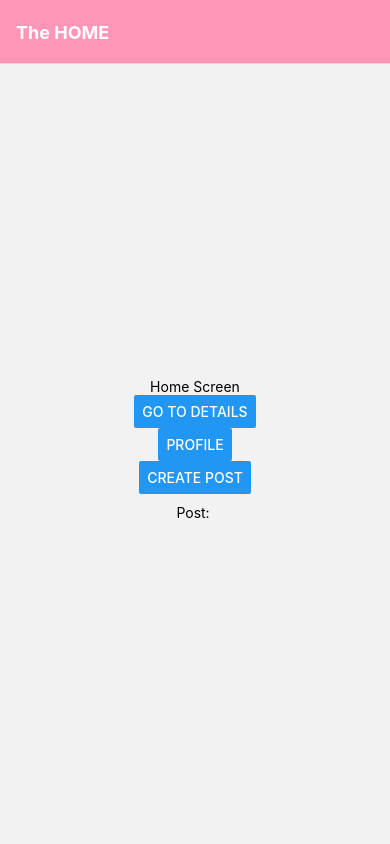
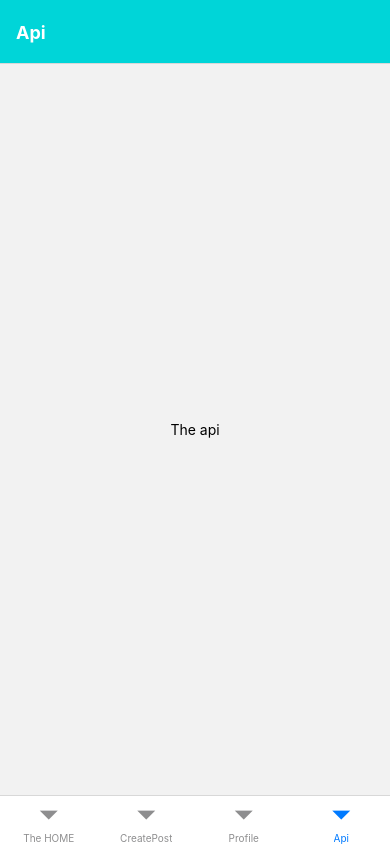
Before and after one commit to ShadowsHood/gam-Otech, a React Native app: screen /Api in a window 390 px wide. Built offline with nearby package versions, Linux system fonts and the light colour scheme.

Commit message:
Tabs (revoir le tab + stack)

```diff
--- a/App.js
+++ b/App.js
@@ -3,13 +3,16 @@
 import { StyleSheet, Text, Image, View, Button } from 'react-native';
 import { NavigationContainer } from '@react-navigation/native';
 import { createNativeStackNavigator } from '@react-navigation/native-stack';
+import { createBottomTabNavigator } from '@react-navigation/bottom-tabs';
 
 import HomeScreen from './src/screens/HomeScreen';
 import CreatePostScreen from './src/components/CreatePostComponent';
 import DetailsScreen from './src/screens/DetailsScreen';
 import ProfileScreen from './src/screens/ProfileScreen';
+import ApiScreen from './src/screens/ApiScreen';
 
 const Stack = createNativeStackNavigator();
+const Tab = createBottomTabNavigator();
 
 function LogoTitle() {
   return (
@@ -23,7 +26,56 @@
 function App() {
   return (
     <NavigationContainer>
-      <Stack.Navigator
+
+
+
+
+      {/* navigateur en tabs */}
+
+      <Tab.Navigator
+        screenOptions={{
+          headerStyle: {
+            backgroundColor: '#00d5d8',
+          },
+          headerTintColor: '#fff',
+          headerTitleStyle: {
+            fontWeight: 'bold',
+          },
+        }}
+      >
+
+        <Tab.Screen name="Home" component={HomeScreen} options={{
+          title: 'The HOME',
+          headerStyle: {
+            backgroundColor: '#ff96b6',
+          },
+          headerTitle: () => <LogoTitle/>
+          }}>
+          {/* A REVOIR PLUS TARD */}
+          {/* {(props) => <HomeScreen {...props} extraData={someData} />} */}
+        </Tab.Screen>
+        <Tab.Screen name="CreatePost" component={CreatePostScreen} />
+
+        <Tab.Screen
+          name="Profile"
+          component={ProfileScreen}
+        />
+
+        <Tab.Screen
+          name="Api"
+          component={ApiScreen}
+        />
+
+      </Tab.Navigator>
+
+
+
+
+
+
+      {/* navigateur en stack */}
+
+      {/* <Stack.Navigator
         screenOptions={{
           headerStyle: {
             backgroundColor: '#00d5d8',
@@ -41,8 +93,6 @@
             backgroundColor: '#ff96b6',
           },
           }}>
-          {/* A REVOIR PLUS TARD */}
-          {/* {(props) => <HomeScreen {...props} extraData={someData} />} */}
         </Stack.Screen>
         <Stack.Screen name="CreatePost" component={CreatePostScreen} />
 
@@ -58,9 +108,8 @@
           component={ProfileScreen}
         />
 
+      </Stack.Navigator> */}
 
-
-      </Stack.Navigator>
     </NavigationContainer>
   );
 }
--- /dev/null
+++ b/src/screens/ApiScreen.jsx
@@ -0,0 +1,18 @@
+import { StyleSheet, Text, TextInput, View, Button } from 'react-native';
+import React from 'react';
+
+function ApiScreen({ navigation, route }) {
+
+    const [theText, setText] = React.useState('');
+
+    return (
+        <View style={{ flex: 1, alignItems: 'center', justifyContent: 'center' }}>
+            <Text>The api</Text>
+
+        </View>
+    );
+}
+
+export default ApiScreen
+
+const styles = StyleSheet.create({})
```
